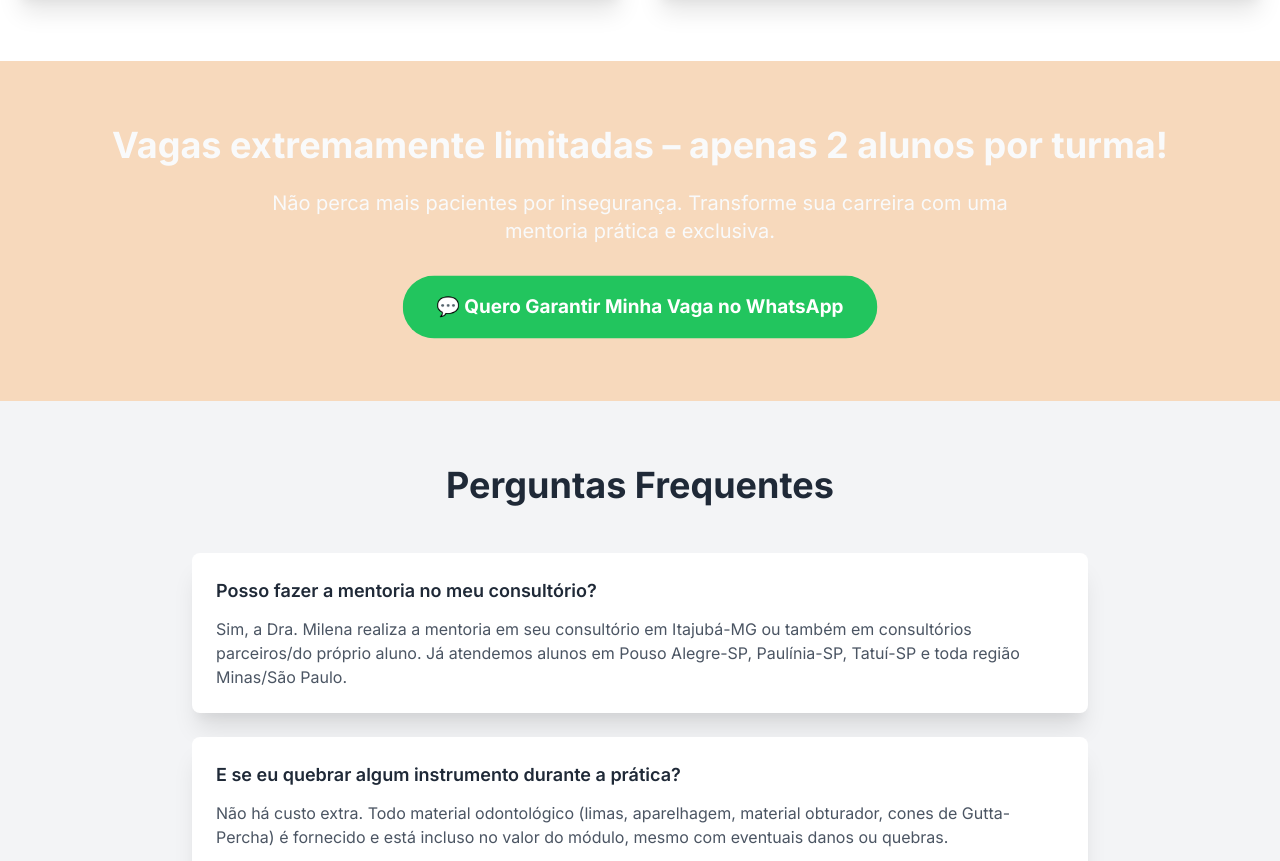
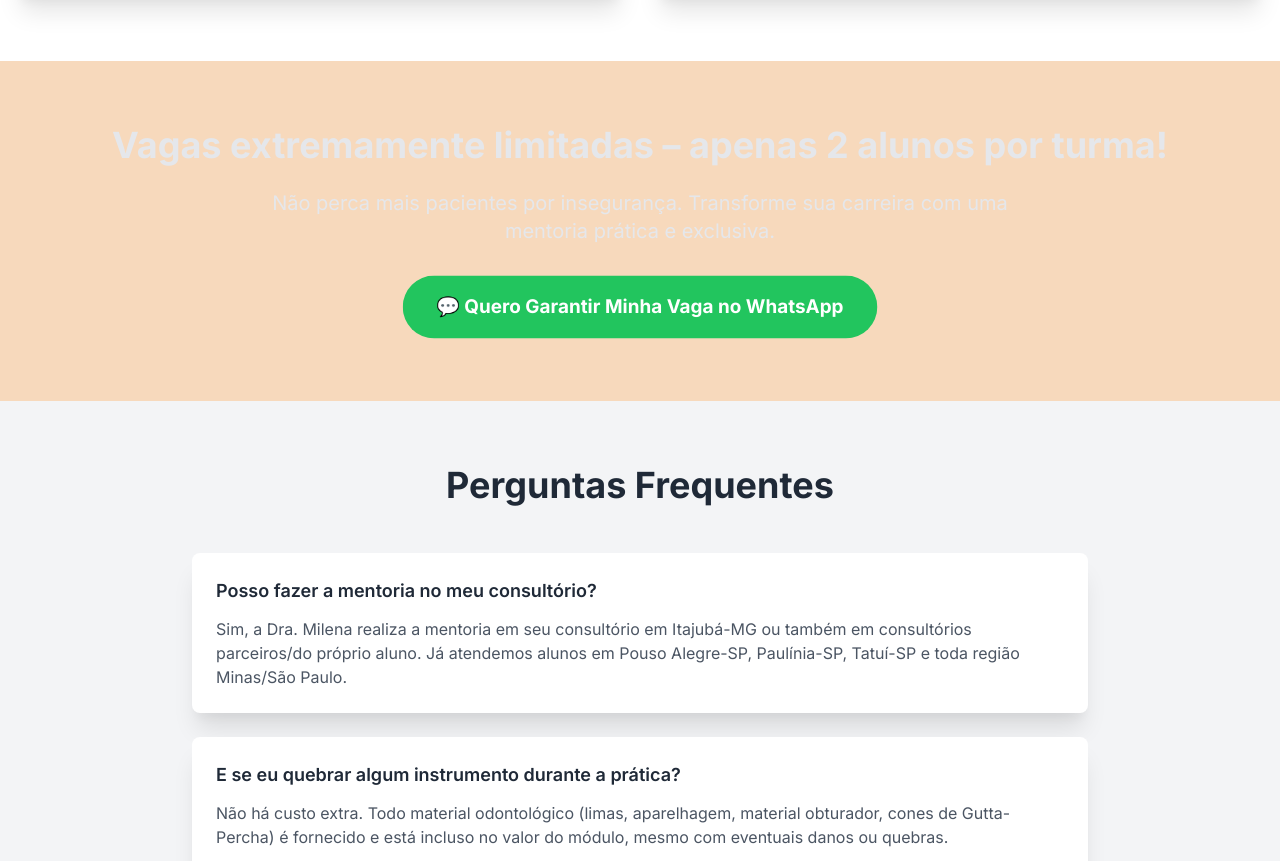
Before and after one commit to Gianvieira1/MENTORIA-ENDODONTIA, a plain HTML site: page index.html in a window 1280 px wide. Shown: the part 4240-5101 px from the top of the page. Drawn offline with nearby package versions, Linux system fonts and the light colour scheme.

Commit message:
gray 200

```diff
--- a/index.html
+++ b/index.html
@@ -353,7 +353,7 @@
     </section>
 
     <!-- CTA Section -->
-    <section class="py-16 gradient-bg-2 text-gray-50">
+    <section class="py-16 gradient-bg-2 text-gray-200">
 
         <div class="container mx-auto px-4 text-center">
             <h2 class="text-3xl md:text-4xl font-bold mb-6">Vagas extremamente limitadas – apenas 2 alunos por turma!
```
